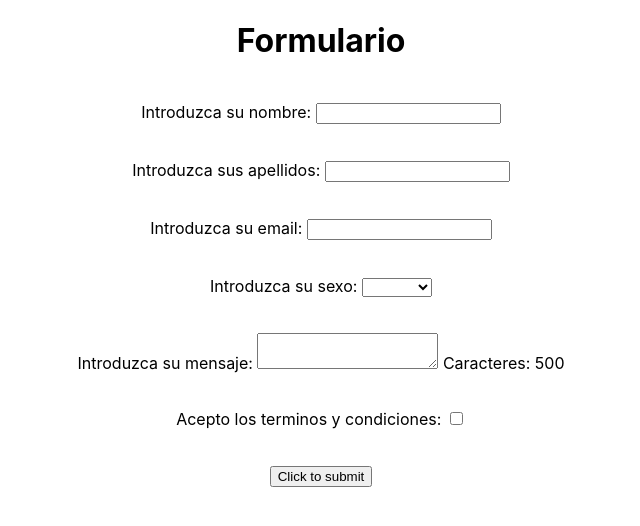
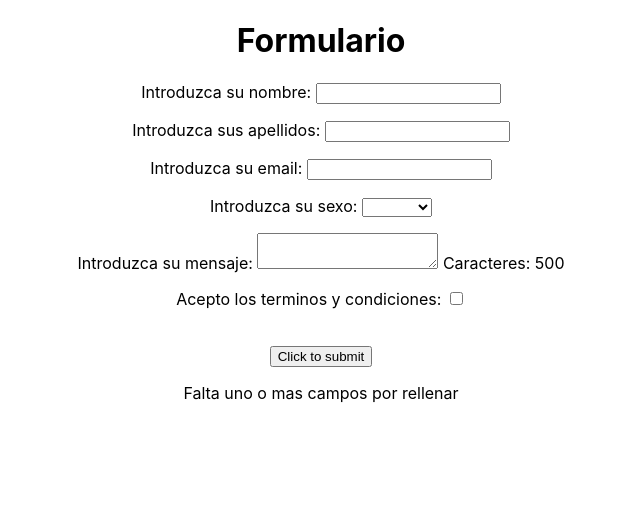
Before and after one commit to Dilmao/D.I-Actividad6, a React (Create React App) app: page / in a window 1280 px wide. Shown: the top 526 px of the page, without its empty margins (319-959 px from the left). Built offline with nearby package versions, Linux system fonts and the light colour scheme.

Commit message:
commit casa

```diff
--- a/src/form/Formulario.js
+++ b/src/form/Formulario.js
@@ -1,4 +1,4 @@
-import { useState } from "react"
+import { useCallback, useEffect, useState } from "react"
 
 function Fomrulario() {
 
@@ -15,6 +15,7 @@ function Fomrulario() {
     const [mensajeSexo, setMensajeSexo] = useState("")
     const [mensajeMensaje, setMensajeMensaje] = useState("")
     const [mensajeTerminos, setMensajeTerminos] = useState("")
+    const [mensajeButton, setMensajeButton] = useState("")
 
     function handleValidateNombre(event) {
         const enteredNombre = event.target.value
@@ -85,27 +86,50 @@ function Fomrulario() {
         }
     }
 
+    const handleValidateAll = useCallback(() => {
+        if
+        (
+            (nombre !== "" || nombre <= 10) &&
+            (apellido !== "" || apellido <= 20) &&
+            (email !== "" || email <= 20 || email.includes("@")) &&
+            (sexo !== "") &&
+            (mensaje.length <= 500) &&
+            (terminos)
+        ) {
+            setMensajeButton("Se puede enviar el formulario")
+        } else {
+            setMensajeButton("Falta uno o mas campos por rellenar")
+        }
+    }, [nombre, apellido, email, sexo, mensaje, terminos])
+
+    useEffect(
+        function(){
+            handleValidateAll();
+        },
+        [handleValidateAll]
+    );
+
+    const handleSubmit = (e) => {
+        e.preventDefault();
+    }
+
     return (
-        <div>
-            <h1>Formulario</h1>
+        <form onSubmit = {handleSubmit}>
+            <div>
+                <h1>Formulario</h1>
 
-            <div>
-                <br/>
                 <label>Introduzca su nombre: </label>
                 <input type="text" onChange={handleValidateNombre}/>
                 <p>{mensajeNombre}</p>
 
-                <br/>
                 <label>Introduzca sus apellidos: </label>
                 <input type="text" onChange={handleValidateApellido}/>
                 <p>{mensajeApellido}</p>
 
-                <br/>
                 <label>Introduzca su email: </label>
                 <input type="email" onChange={handleValidateEmail}/>
                 <p>{mensajeEmail}</p>
 
-                <br/>
                 <label>Introduzca su sexo: </label>
                 <select onChange={handleValidateSexo}>
                     <option value=""></option>
@@ -114,22 +138,20 @@ function Fomrulario() {
                 </select>
                 <p>{mensajeSexo}</p>
 
-                <br/>
                 <label>Introduzca su mensaje: </label>
                 <textarea onChange={handleValidateMensaje}></textarea>
                 <span> Caracteres: {500 - mensaje.length}</span>
                 <p>{mensajeMensaje}</p>
 
-                <br/>
                 <label>Acepto los terminos y condiciones: </label>
                 <input type="checkbox" onChange={handleValidateTerminos}/>
                 <p>{mensajeTerminos}</p>
+
+                <br/>
+                <button type="submit">Click to submit</button>
+                <p>{mensajeButton}</p>
             </div>
-
-            <br/>
-            <button type="submit">Click to submit</button>
-
-        </div>
+        </form>
     )
 }
 
--- a/src/form/Formulario2.js
+++ b/src/form/Formulario2.js
@@ -2,7 +2,7 @@ import FormularioHandler from "./FormularioHandler"
 
 //Intentar hacer con 'FormularioHandler' para ocupar menos espacio en 'Formulario'
 
-function Fomrulario() {
+function Fomrulario3() {
     const formHandler = new FormularioHandler()
 
     return (
@@ -52,4 +52,4 @@ function Fomrulario() {
     )
 }
 
-export default Fomrulario
+export default Fomrulario2
```
